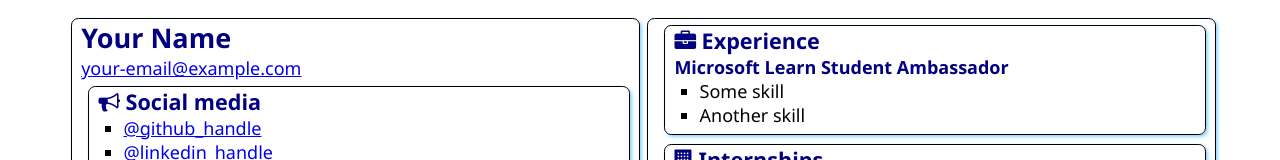
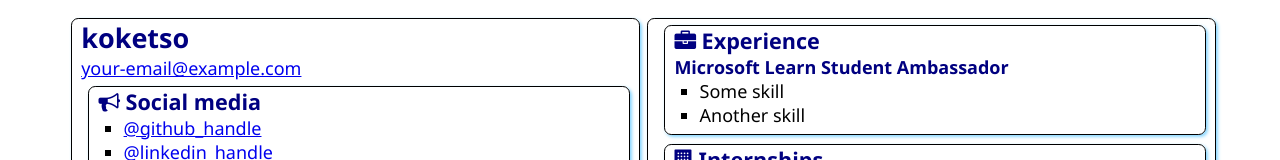
Before and after one commit to koketsomotse/SATechnicalOnboarding, a plain HTML site: page src/index.html in a window 1280 px wide. Shown: the top 160 px of the page. Drawn offline with Linux system fonts and the light colour scheme.

Commit message:
Update index.html

```diff
--- a/src/index.html
+++ b/src/index.html
@@ -4,7 +4,7 @@
     <meta charset="UTF-8">
     <meta http-equiv="X-UA-Compatible" content="IE=edge">
     <meta name="viewport" content="width=device-width, initial-scale=1.0">
-    <title>Resume</title>
+    <title>koketso</title>
 
     <link rel="stylesheet" href="style.css">
     <link rel="stylesheet" href="https://cdnjs.cloudflare.com/ajax/libs/font-awesome/4.7.0/css/font-awesome.min.css">
@@ -12,7 +12,7 @@
 <body>
     <main>
         <article class="box">
-            <h1>Your Name</h1>
+            <h1>koketso</h1>
             <div><a href="mailto:your.email@example.com">your-email@example.com</a></div>
 
             <section class="box">
```
